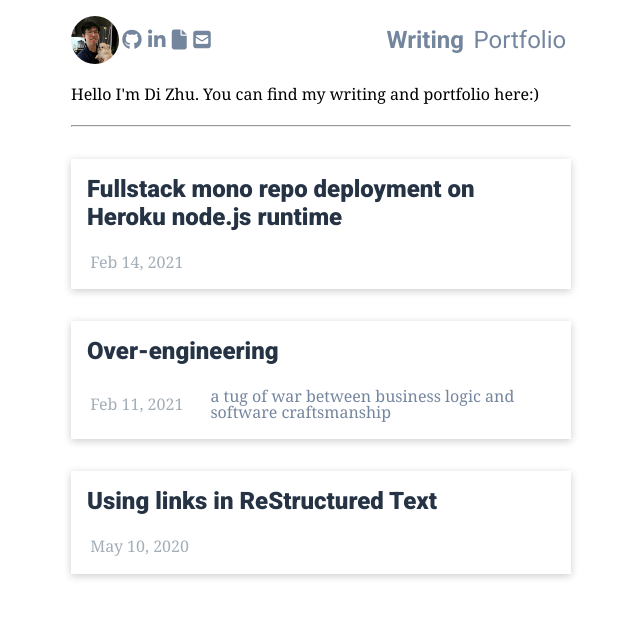
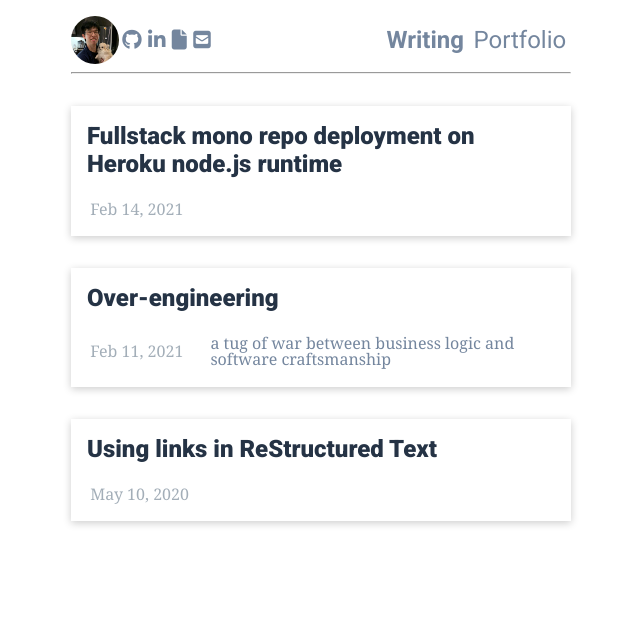
Before and after one commit to alvyjudy/alvyjudy.github.io, a Jekyll site: the page built from index.html, in a window 1280 px wide. Shown: the top 618 px of the page, without its empty margins (319-959 px from the left). Built offline with Jekyll 4.4.1, drawn with Linux system fonts in a browser that asks for light colours; nearby versions of some CDN libraries.

Commit message:
remove the intro in navigation bar

```diff
--- a/_includes/navigation.html
+++ b/_includes/navigation.html
@@ -22,11 +22,5 @@
     </nav>
   </div>
 
-  <div class="introduction__line2">
-    {%if page.url == "/"%}
-      <p>Hello I'm Di Zhu. You can find my writing and portfolio here:)</p>
-     {%endif%}
-  </div>
-
   <hr>
 </div>
```
